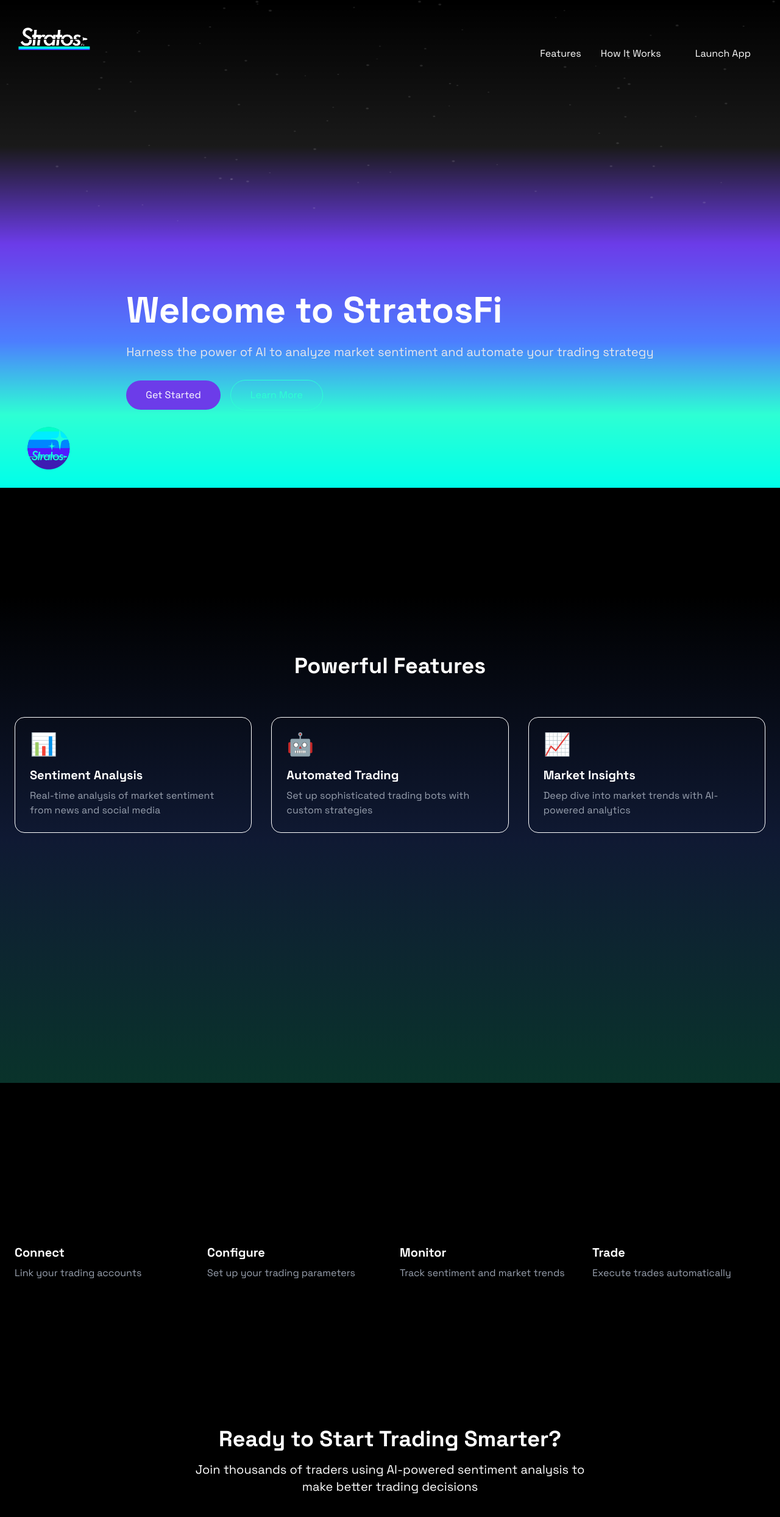
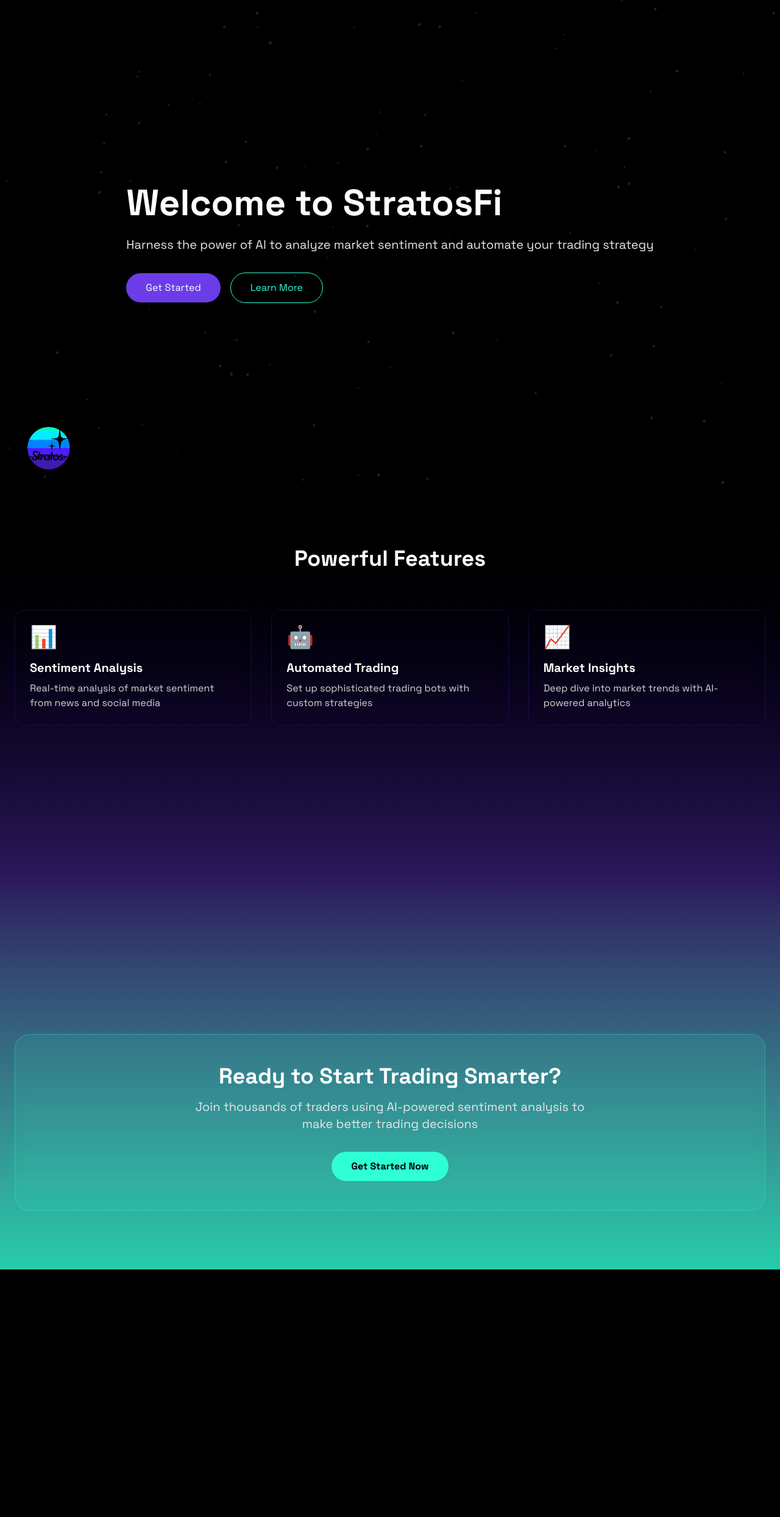
Before and after one commit to Rafelvdy/StratosFi, a Next.js app: page / in a window 1280 px wide. Shown: the top 2488 px of the page at 61% size. After the commit the page ends 2082 px from the top, so only its background shows below. Built offline with nearby package versions, Linux system fonts and the light colour scheme.

Commit message:
Stratosphere gradient colour placed below first panel

```diff
--- a/src/app/page.tsx
+++ b/src/app/page.tsx
@@ -1,19 +1,10 @@
 'use client'
 
-import { useEffect, useRef, useState } from 'react'
+import { useEffect, useRef } from 'react'
 import Image from 'next/image'
 
 export default function Home() {
   const canvasRef = useRef<HTMLCanvasElement>(null)
-  const [scrollY, setScrollY] = useState(0)
-
-  useEffect(() => {
-    const handleScroll = () => {
-      setScrollY(window.scrollY)
-    }
-    window.addEventListener('scroll', handleScroll)
-    return () => window.removeEventListener('scroll', handleScroll)
-  }, [])
 
   useEffect(() => {
     if (!canvasRef.current) return
@@ -25,7 +16,7 @@
     // Set canvas size
     const resizeCanvas = () => {
       canvas.width = window.innerWidth
-      canvas.height = window.innerHeight * 1.5 // Extended height for scroll
+      canvas.height = window.innerHeight // Only viewport height for space section
     }
     resizeCanvas()
     window.addEventListener('resize', resizeCanvas)
@@ -36,7 +27,7 @@
       for (let i = 0; i < 100; i++) {
         particles.push({
           x: Math.random() * canvas.width,
-          y: Math.random() * (canvas.height / 2), // Only in top half
+          y: Math.random() * canvas.height,
           speed: 0.1 + Math.random() * 0.2,
           size: 1 + Math.random() * 1.5
         })
@@ -45,23 +36,10 @@
     createParticles()
 
     const animate = () => {
-      ctx.clearRect(0, 0, canvas.width, canvas.height)
-
-      // Create gradient background
-      const spaceGradient = ctx.createLinearGradient(0, 0, 0, canvas.height)
-      spaceGradient.addColorStop(0, '#000000') // Space black
-      spaceGradient.addColorStop(0.3, '#1a1a1a') // Dark space
-      spaceGradient.addColorStop(0.5, '#6C3CE9') // Purple
-      spaceGradient.addColorStop(0.7, '#4D7EFF') // Blue
-      spaceGradient.addColorStop(0.85, '#2EFFD4') // Cyan
-      spaceGradient.addColorStop(1, '#00ffea') // Teal
-
-      ctx.fillStyle = spaceGradient
+      ctx.fillStyle = '#000000'
       ctx.fillRect(0, 0, canvas.width, canvas.height)
 
-      // Only draw particles in the top portion
       particles.forEach(particle => {
-        if (particle.y < canvas.height / 2) {
         ctx.fillStyle = '#ffffff20'
         ctx.beginPath()
         ctx.arc(particle.x, particle.y, particle.size, 0, Math.PI * 2)
@@ -69,9 +47,8 @@
 
         particle.y -= particle.speed
         if (particle.y < 0) {
-            particle.y = canvas.height / 2
+          particle.y = canvas.height
           particle.x = Math.random() * canvas.width
-          }
         }
       })
 
@@ -83,39 +60,14 @@
   }, [])
 
   return (
-    <div className="relative min-h-[200vh]"> {/* Extended height for scrolling */}
+    <div className="relative">
+      {/* Space section with particles */}
+      <section className="relative h-screen">
         <canvas
           ref={canvasRef}
-        className="fixed inset-0 w-full h-full"
-        style={{
-          opacity: Math.max(0, 1 - (scrollY / (window.innerHeight * 0.5))),
-        }}
+          className="absolute inset-0"
         />
-
-      {/* Navigation */}
-      <nav className="relative z-10 p-6">
-        <div className="container mx-auto flex justify-between items-center">
-          <Image
-            src="/logos/Stratos Bar logo (white).png"
-            alt="Stratos Bar Logo"
-            width={128}
-            height={128}
-
-          />
-          <div className="space-x-8">
-            <a href="#features" className="hover:text-secondary transition-colors">Features</a>
-            <a href="#how-it-works" className="hover:text-secondary transition-colors">How It Works</a>
-            <button className="px-6 py-2 bg-primary hover:bg-opacity-80 rounded-full transition-all">
-              Launch App
-            </button>
-          </div>
-        </div>
-      </nav>
-
-      {/* Content Sections */}
-      <div className="relative z-10">
-        {/* Hero Section */}
-        <section className="min-h-screen flex items-center justify-center px-6">
+        <div className="relative z-10 h-full flex items-center justify-center px-6">
           <div className="max-w-4xl">
             <h1 className="text-6xl font-bold mb-6 text-white">
               Welcome to StratosFi
@@ -132,11 +84,16 @@
               </button>
             </div>
           </div>
+        </div>
       </section>
 
-        {/* Features Section - With gradient background */}
-        <section className="min-h-screen relative">
-          <div className="absolute inset-0 bg-gradient-to-b from-transparent via-[#4D7EFF]/20 to-[#2EFFD4]/20" />
+      {/* Stratosphere sections */}
+      <div className="relative">
+        {/* Gradient background that spans features to CTA */}
+        <div className="absolute inset-0 bg-gradient-to-b from-black via-[#6C3CE9]/40 via-[#4D7EFF]/60 to-[#2EFFD4]/80" />
+
+        {/* Features Section */}
+        <section className="relative min-h-screen">
           <div className="relative z-10 container mx-auto px-6 py-24">
             <h2 className="text-4xl font-bold mb-16 text-center text-white">
               Powerful Features
@@ -159,40 +116,11 @@
                   icon: '📈'
                 }
               ].map((feature, index) => (
-                <div key={index} className="p-6 rounded-2xl bg-neutral border border-primary border-opacity-20 hover:border-opacity-100 transition-all">
+                <div key={index}
+                  className="p-6 rounded-2xl backdrop-blur-sm bg-neutral/20 border border-[#6C3CE9]/20 hover:border-[#2EFFD4]/50 transition-all">
                   <div className="text-4xl mb-4">{feature.icon}</div>
-                  <h3 className="text-xl font-bold mb-2 text-secondary">{feature.title}</h3>
-                  <p className="text-gray-400">{feature.description}</p>
-                </div>
-              ))}
-            </div>
-          </div>
-        </section>
-
-        {/* How It Works */}
-        <section id="how-it-works" className="relative z-10">
-          <div className="container mx-auto px-6 py-24">
-            <h2 className="text-4xl font-bold mb-16 text-center">
-              <span className="bg-gradient-to-r from-tertiary to-primary bg-clip-text text-transparent">
-                How It Works
-              </span>
-            </h2>
-            <div className="grid md:grid-cols-2 lg:grid-cols-4 gap-8">
-              {[
-                { step: '1', title: 'Connect', description: 'Link your trading accounts' },
-                { step: '2', title: 'Configure', description: 'Set up your trading parameters' },
-                { step: '3', title: 'Monitor', description: 'Track sentiment and market trends' },
-                { step: '4', title: 'Trade', description: 'Execute trades automatically' }
-              ].map((item, index) => (
-                <div key={index} className="relative">
-                  <div className="w-12 h-12 rounded-full bg-secondary text-background flex items-center justify-center font-bold text-xl mb-4">
-                    {item.step}
-                  </div>
-                  <h3 className="text-xl font-bold mb-2">{item.title}</h3>
-                  <p className="text-gray-400">{item.description}</p>
-                  {index < 3 && (
-                    <div className="hidden md:block absolute top-6 left-16 w-full h-0.5 bg-gradient-to-r from-secondary to-transparent" />
-                  )}
+                  <h3 className="text-xl font-bold mb-2 text-white">{feature.title}</h3>
+                  <p className="text-gray-300">{feature.description}</p>
                 </div>
               ))}
             </div>
@@ -200,14 +128,14 @@
         </section>
 
         {/* CTA Section */}
-        <section className="relative z-10">
+        <section className="relative">
           <div className="container mx-auto px-6 py-24">
-            <div className="bg-gradient-to-r from-primary to-tertiary rounded-3xl p-12 text-center">
-              <h2 className="text-4xl font-bold mb-4">Ready to Start Trading Smarter?</h2>
-              <p className="text-xl mb-8 max-w-2xl mx-auto">
+            <div className="backdrop-blur-sm bg-[#2EFFD4]/10 rounded-3xl p-12 text-center border border-[#2EFFD4]/30">
+              <h2 className="text-4xl font-bold mb-4 text-white">Ready to Start Trading Smarter?</h2>
+              <p className="text-xl mb-8 max-w-2xl mx-auto text-gray-200">
                 Join thousands of traders using AI-powered sentiment analysis to make better trading decisions
               </p>
-              <button className="px-8 py-3 bg-secondary text-background hover:bg-opacity-80 rounded-full transition-all font-bold">
+              <button className="px-8 py-3 bg-[#2EFFD4] text-black hover:bg-opacity-80 rounded-full transition-all font-bold">
                 Get Started Now
               </button>
             </div>
```
Lines whose indentation alone changed are shown as unchanged.
